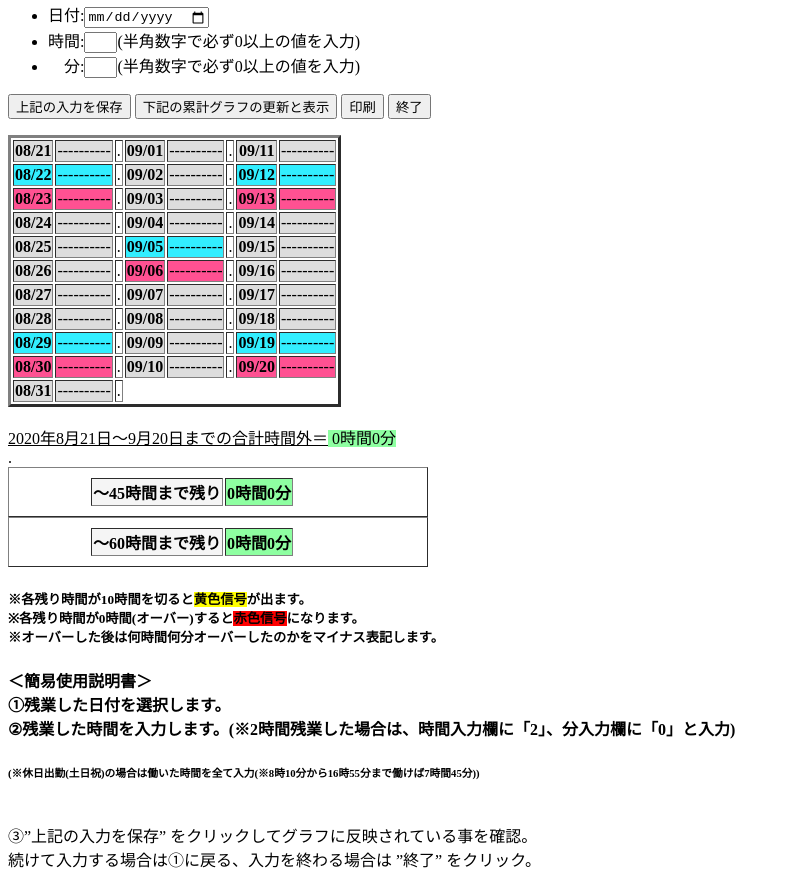
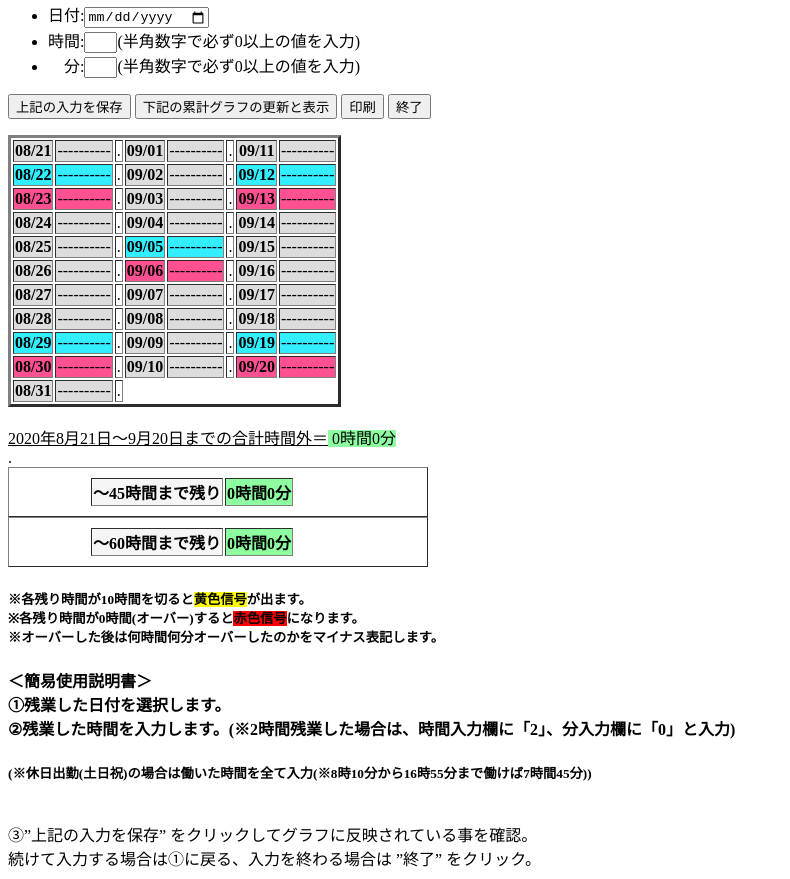
Before and after one commit to Curious-George-usj/2020-8, a plain HTML site: page index.html in a window 1280 px wide. Shown: the part 87-966 px from the top of the page, without its empty margins (0-790 px from the left). Drawn offline with Linux system fonts and the light colour scheme.

Commit message:
Update.
Because of updating.

```diff
--- a/index.html
+++ b/index.html
@@ -329,7 +329,7 @@ function ccc(){
 </tr>
 </table>
 <h5>※各残り時間が10時間を切ると<span class="goo">黄色信号</span>が出ます。<br>※各残り時間が0時間(オーバー)すると<span class="hoo">赤色信号</span>になります。<br>※オーバーした後は何時間何分オーバーしたのかをマイナス表記します。</h5>
-<h4>＜簡易使用説明書＞<br>①残業した日付を選択します。<br>②残業した時間を入力します。(※2時間残業した場合は、時間入力欄に「2」、分入力欄に「0」と入力)<h6>(※休日出勤(土日祝)の場合は働いた時間を全て入力(※8時10分から16時55分まで働けば7時間45分))</h6>
+<h4>＜簡易使用説明書＞<br>①残業した日付を選択します。<br>②残業した時間を入力します。(※2時間残業した場合は、時間入力欄に「2」、分入力欄に「0」と入力)<h5>(※休日出勤(土日祝)の場合は働いた時間を全て入力(※8時10分から16時55分まで働けば7時間45分))</h5>
   <br>③”上記の入力を保存” をクリックしてグラフに反映されている事を確認。<br>続けて入力する場合は①に戻る、入力を終わる場合は ”終了” をクリック。
 
 
```
